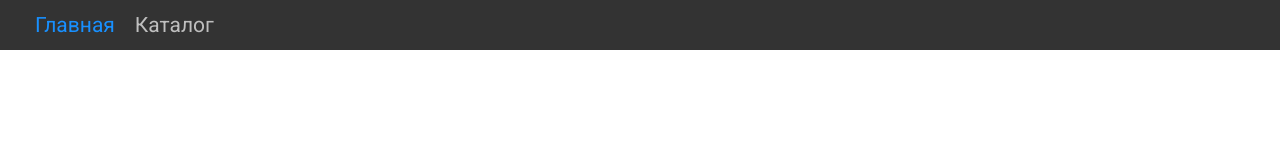
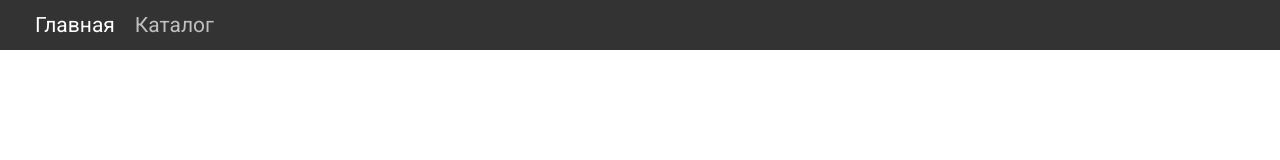
Before and after one commit to obovkush/ProductList, a Next.js app: page /PageContainer in a window 1280 px wide. In both pictures the pointer is over the link "Главная". Shown: the top 160 px of the page. Built offline with nearby package versions, Linux system fonts and the light colour scheme.

Commit message:
Подсветка ссылок в navbar

```diff
--- a/components/UI/NavBar/NavBar.module.css
+++ b/components/UI/NavBar/NavBar.module.css
@@ -29,5 +29,5 @@
     transition: .3s ease-in;
 }
 .navbarLink:hover {
-    color: #1890ff;
+    color: #fff;
 }
```
